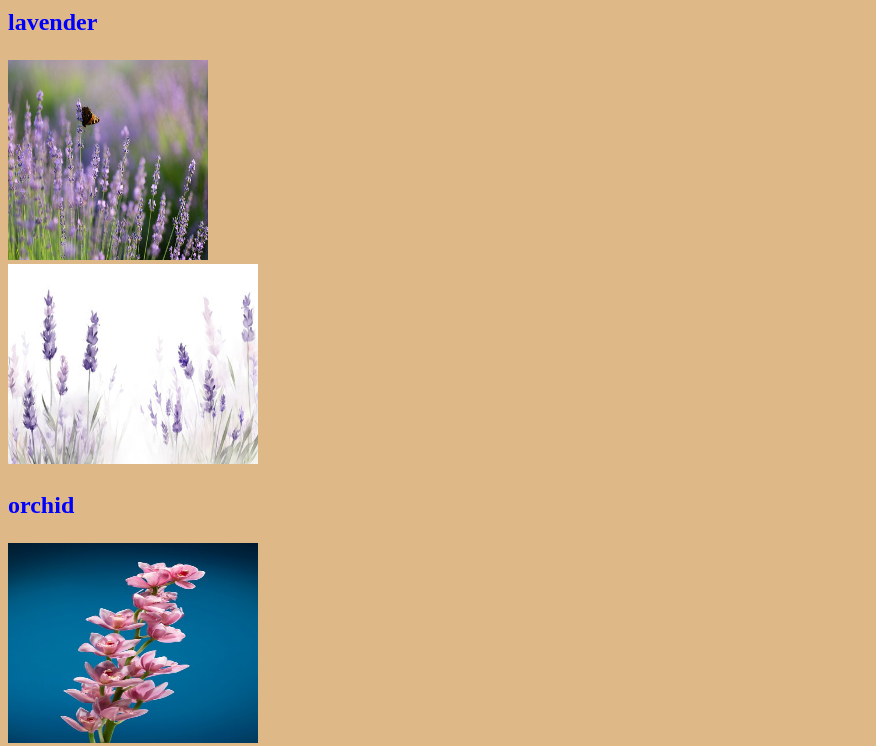
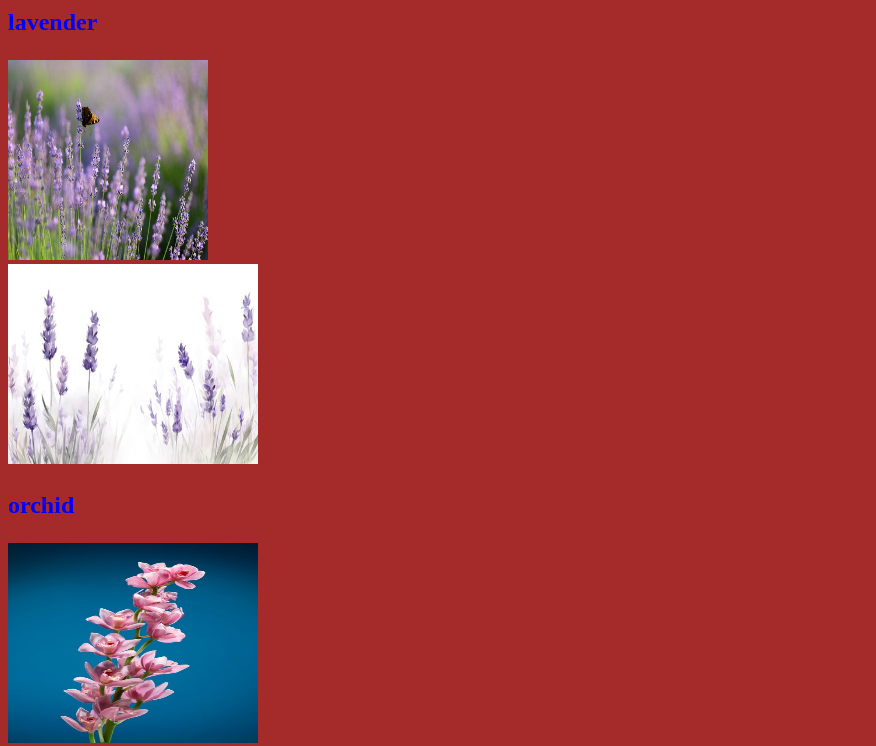
Before and after one commit to hdaniella01/GIT, a plain HTML site: page something/index.html in a window 1280 px wide. Shown: the part 69-815 px from the top of the page, without its empty margins (0-876 px from the left). Drawn offline with Linux system fonts and the light colour scheme.

Commit message:
add brown background color

```diff
--- a/something/css/styles.css
+++ b/something/css/styles.css
@@ -1,5 +1,5 @@
 body {
-    background-color: burlywood;
+    background-color: brown;
 }
 
 h1 {
@@ -18,10 +18,11 @@ button {
     color: blue;
 
 }
-h3{
-text-align: none;
-color: blue;
-font-size: x-large;
+
+h3 {
+    text-align: none;
+    color: blue;
+    font-size: x-large;
 
 
 }
```
Also changed, not shown: something/index.html (+0 -12 lines).
